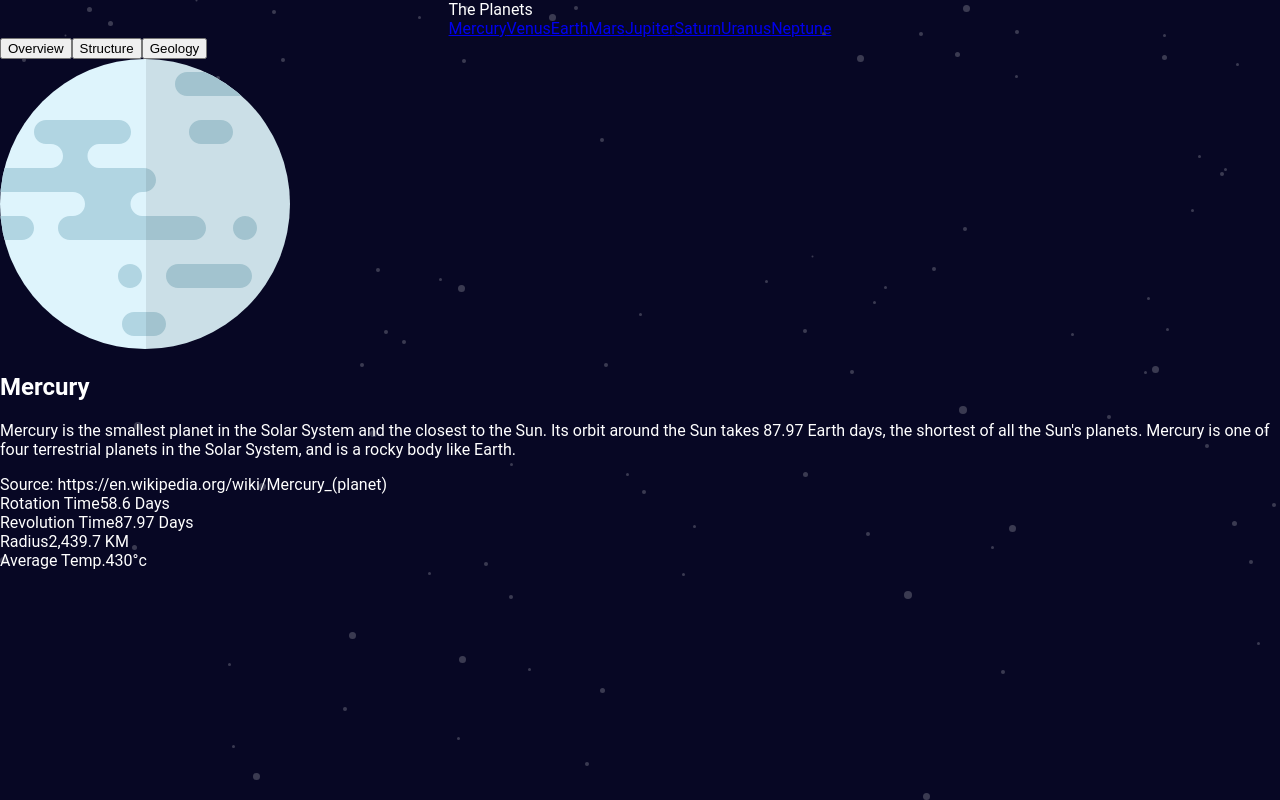
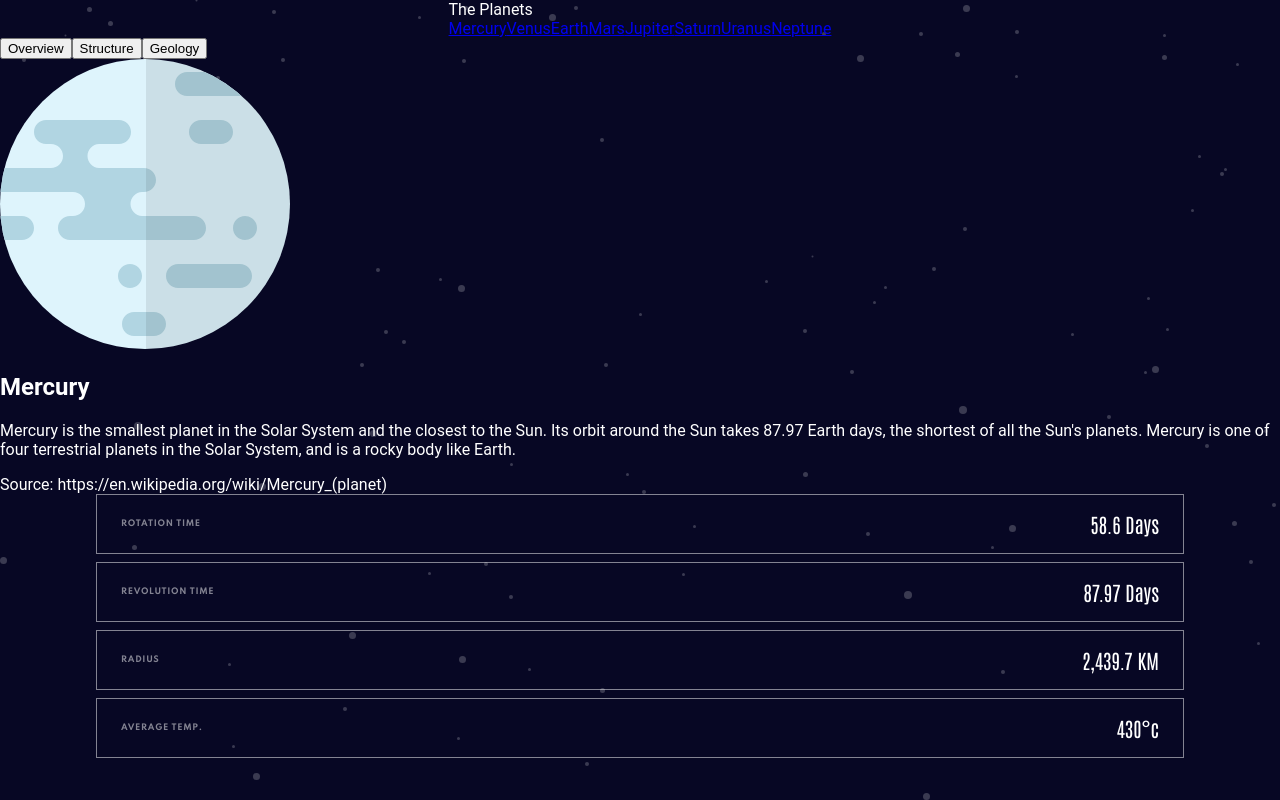
Before and after one commit to kristiingco/planets-fact-site, a React (Create React App) app: page /mercury in a window 1280 px wide. Built offline with nearby package versions, Linux system fonts and the light colour scheme.

Commit message:
Fix statistics layout

```diff
--- a/src/App.css
+++ b/src/App.css
@@ -1,3 +1,13 @@
+@font-face {
+    font-family: Antonio;
+    src: url("../public/fonts/Antonio.ttf");
+}
+
+@font-face {
+    font-family: Spartan;
+    src: url("../public/fonts/Spartan.ttf");
+}
+
 * {
     box-sizing: border-box;
 }
--- a/src/components/planet/planet-statistics/PlanetStatistics.js
+++ b/src/components/planet/planet-statistics/PlanetStatistics.js
@@ -1,23 +1,24 @@
 import React from "react";
+import "./PlanetStatistics.scss";
 
 const PlanetStatistics = ({ rotation, revolution, radius, temperature }) => {
   return (
     <div>
-      <div>
-        <span>Rotation Time</span>
-        <span>{rotation}</span>
+      <div className="planet-statistics">
+        <span className="planet-statistics-type">Rotation Time</span>
+        <span className="planet-statistics-number">{rotation}</span>
       </div>
-      <div>
-        <span>Revolution Time</span>
-        <span>{revolution}</span>
+      <div className="planet-statistics">
+        <span className="planet-statistics-type">Revolution Time</span>
+        <span className="planet-statistics-number">{revolution}</span>
       </div>
-      <div>
-        <span>Radius</span>
-        <span>{radius}</span>
+      <div className="planet-statistics">
+        <span className="planet-statistics-type">Radius</span>
+        <span className="planet-statistics-number">{radius}</span>
       </div>
-      <div>
-        <span>Average Temp.</span>
-        <span>{temperature}</span>
+      <div className="planet-statistics">
+        <span className="planet-statistics-type">Average Temp.</span>
+        <span className="planet-statistics-number">{temperature}</span>
       </div>
     </div>
   );
--- a/src/components/planet/planet-statistics/PlanetStatistics.scss
+++ b/src/components/planet/planet-statistics/PlanetStatistics.scss
@@ -0,0 +1,27 @@
+.planet-statistics {
+    display: flex;
+    margin: 0 auto;
+    justify-content: space-between;
+    align-items: center;
+    width: 85%;
+    margin-bottom: 8px;
+    border: 1px solid rgba(255, 255, 255, 0.5);
+    padding: 16px 24px;
+
+    .planet-statistics-type {
+        font-family: Spartan;
+        font-size: 8px;
+        font-weight: bold;
+        text-transform: uppercase;
+        opacity: 0.5;
+        letter-spacing: 0.727273px;
+        line-height: 16px;
+    }
+
+    .planet-statistics-number {
+        font-family: Antonio;
+        font-size: 20px;
+        line-height: 26px;
+
+    }
+}
```
